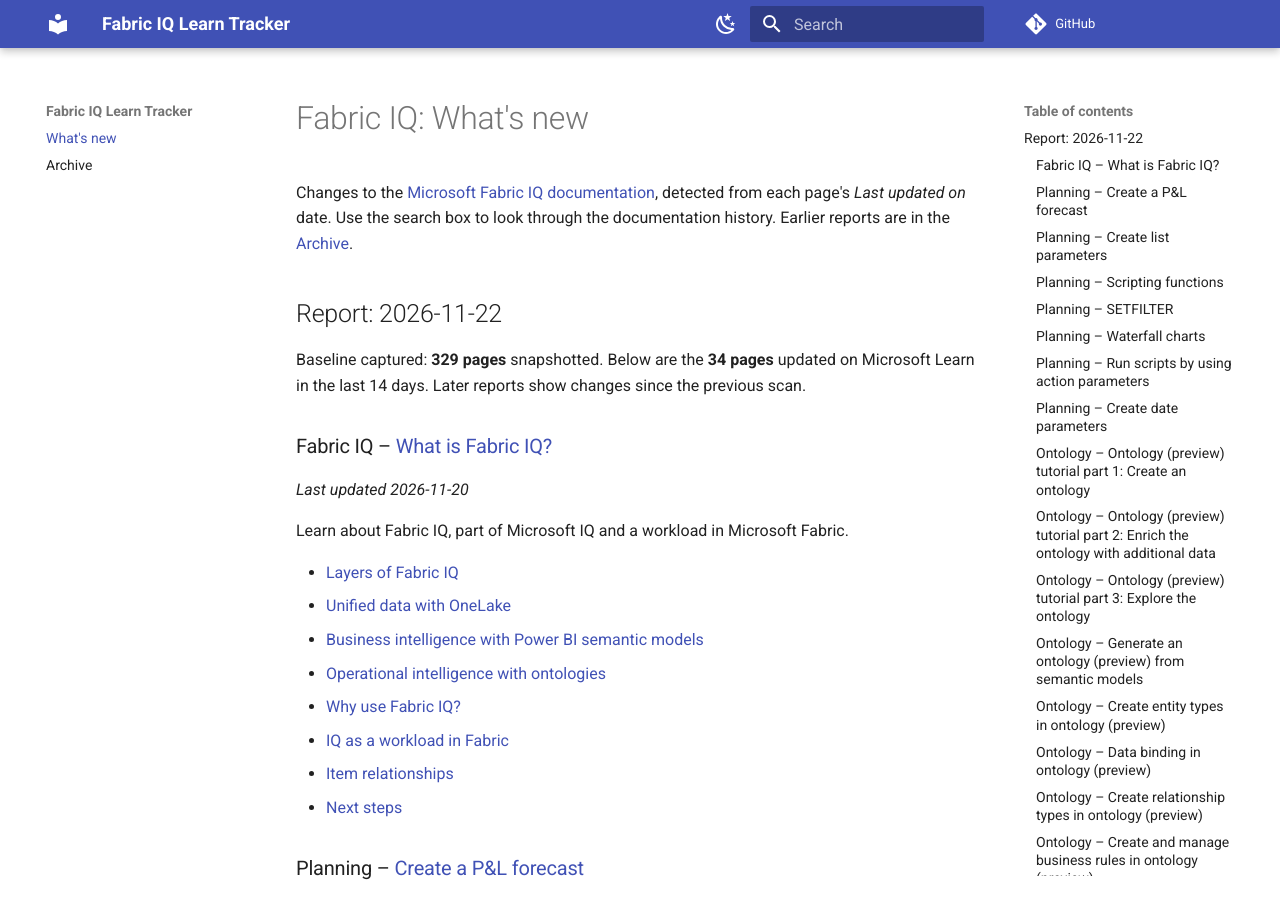
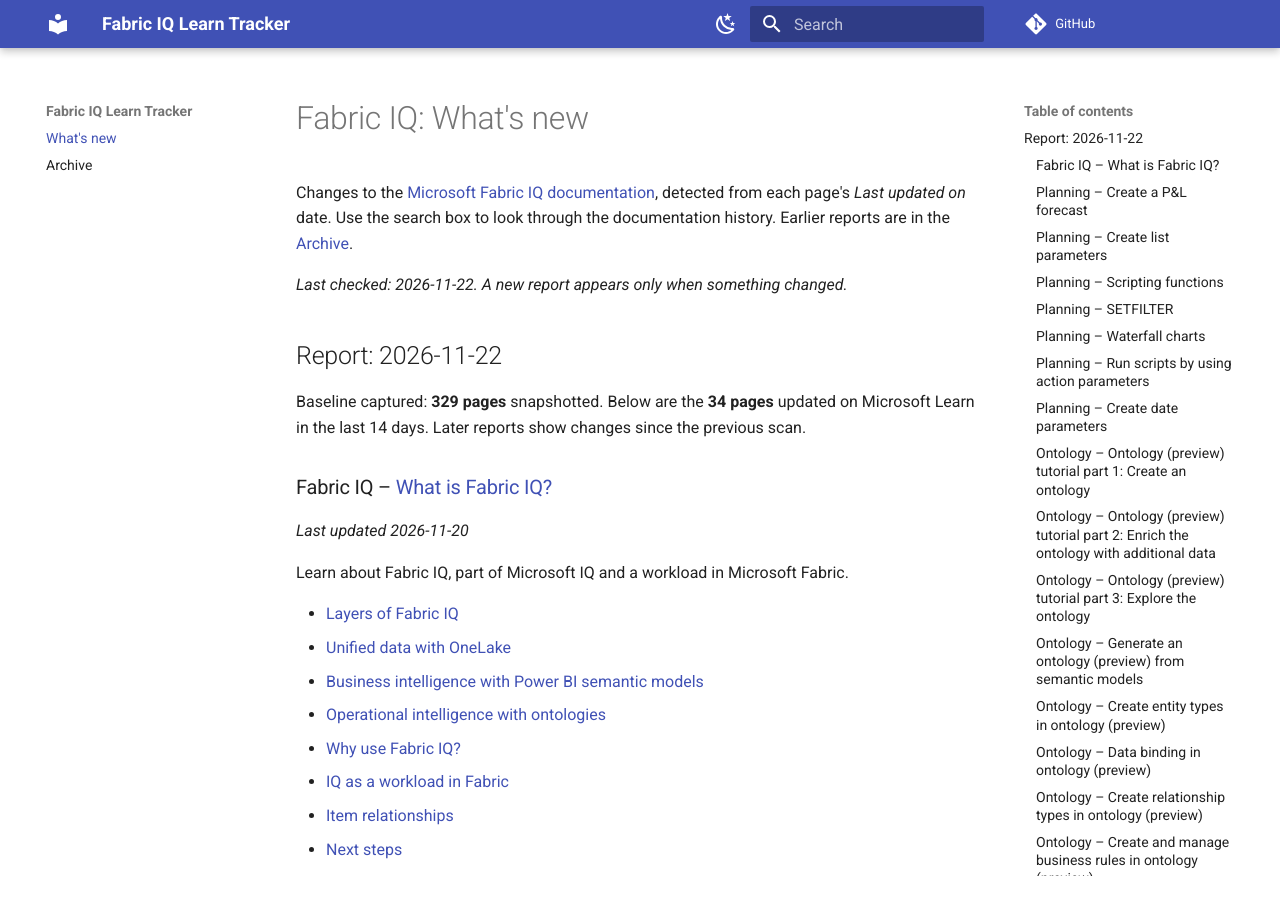
Before and after one commit to david-pizzi-msft/fabric-iq-learn-tracker, an MkDocs documentation site: the page built from docs/index.md, in a window 1280 px wide and 900 px high. Built offline with MkDocs 1.6.1 and Material for MkDocs 9.7.7, drawn with Linux system fonts in a browser that asks for light colours; comment, search, counter and statistics services are not loaded.

Commit message:
Weekly scan 2026-11-22

```diff
--- a/docs/index.md
+++ b/docs/index.md
@@ -5,6 +5,8 @@ title: What's new
 # Fabric IQ: What's new
 
 Changes to the [Microsoft Fabric IQ documentation](https://learn.microsoft.com/en-us/fabric/iq/), detected from each page's *Last updated on* date. Use the search box to look through the documentation history. Earlier reports are in the [Archive](reports/index.md).
+
+_Last checked: 2026-11-22. A new report appears only when something changed._
 
 ## Report: 2026-11-22
 
```
